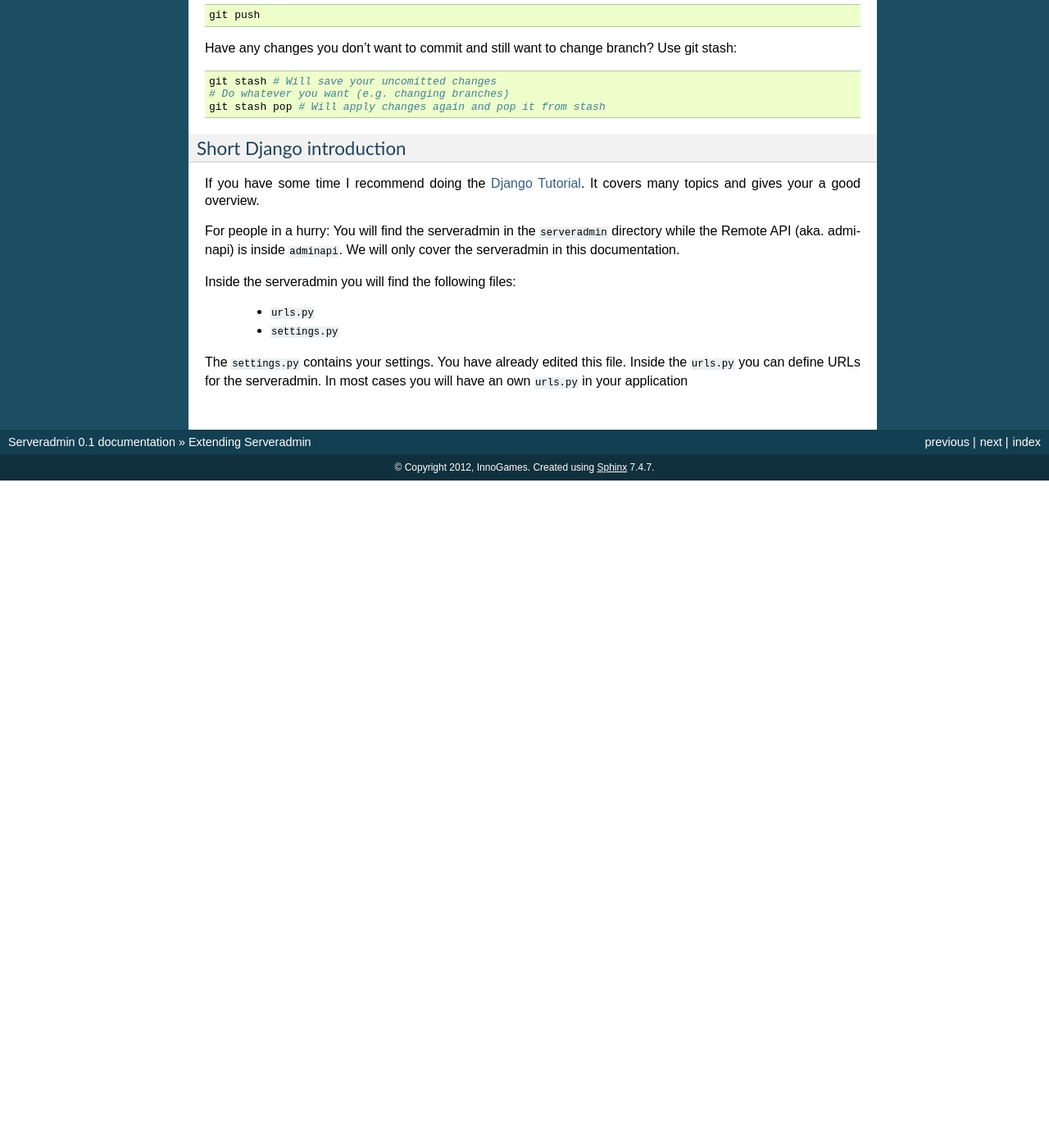
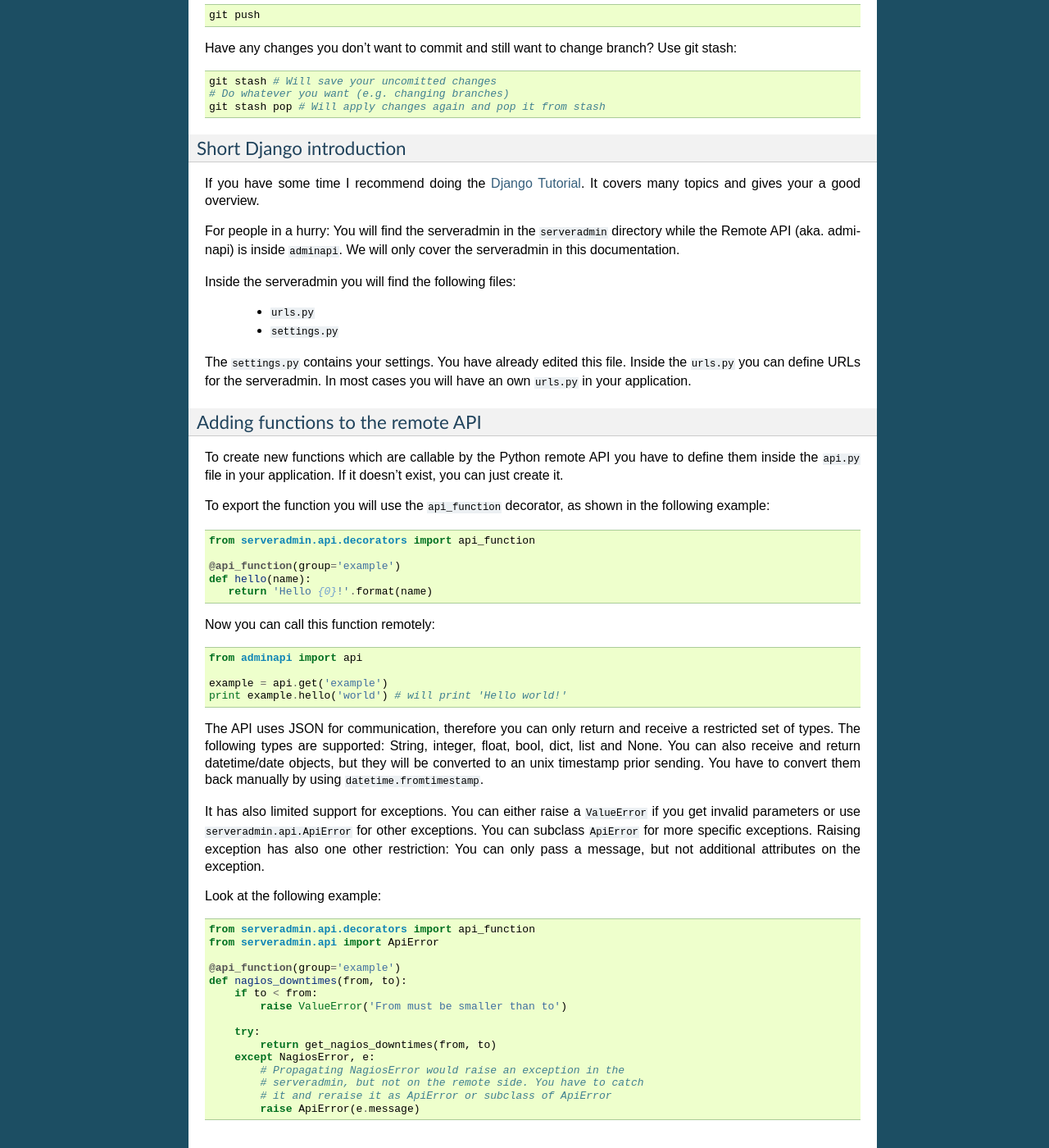
Before and after one commit to innogames/serveradmin, a Sphinx documentation site: the page built from docs/extending.rst, in a window 1280 px wide and 1400 px high, scrolled down 3825 px. Shown: the whole window at 82% size. Built offline with Sphinx 7.4.7, drawn with Linux system fonts in a browser that asks for light colours; formulas are drawn with MathJax 3; before the commit the page ends 4411 px from its top, so only the background shows below that; some of the changed text lies outside the part shown.

Commit message:
docs: Add documentation how to add API functions

```diff
--- a/docs/extending.rst
+++ b/docs/extending.rst
@@ -246,4 +246,59 @@
 
 The ``settings.py`` contains your settings. You have already edited this file.
 Inside the ``urls.py`` you can define URLs for the serveradmin. In most cases
-you will have an own ``urls.py`` in your application
+you will have an own ``urls.py`` in your application.
+
+
+
+Adding functions to the remote API
+^^^^^^^^^^^^^^^^^^^^^^^^^^^^^^^^^^
+
+To create new functions which are callable by the Python remote API you have
+to define them inside the ``api.py`` file in your application. If it doesn't
+exist, you can just create it.
+
+To export the function you will use the ``api_function`` decorator, as shown
+in the following example::
+
+   from serveradmin.api.decorators import api_function
+
+   @api_function(group='example')
+   def hello(name):
+      return 'Hello {0}!'.format(name)
+
+Now you can call this function remotely::
+
+   from adminapi import api
+
+   example = api.get('example')
+   print example.hello('world') # will print 'Hello world!'
+
+The API uses JSON for communication, therefore you can only return and receive
+a restricted set of types. The following types are supported: String, integer,
+float, bool, dict, list and None. You can also receive and return datetime/date
+objects, but they will be converted to an unix timestamp prior sending. You have
+to convert them back manually by using ``datetime.fromtimestamp``.
+
+It has also limited support for exceptions. You can either raise a ``ValueError``
+if you get invalid parameters or use ``serveradmin.api.ApiError`` for other
+exceptions. You can subclass ``ApiError`` for more specific exceptions.
+Raising exception has also one other restriction: You can only pass a message,
+but not additional attributes on the exception.
+
+Look at the following example::
+
+   from serveradmin.api.decorators import api_function
+   from serveradmin.api import ApiError
+
+   @api_function(group='example')
+   def nagios_downtimes(from, to):
+       if to < from:
+           raise ValueError('From must be smaller than to')
+
+       try:
+           return get_nagios_downtimes(from, to)
+       except NagiosError, e:
+           # Propagating NagiosError would raise an exception in the
+           # serveradmin, but not on the remote side. You have to catch
+           # it and reraise it as ApiError or subclass of ApiError
+           raise ApiError(e.message)
```
